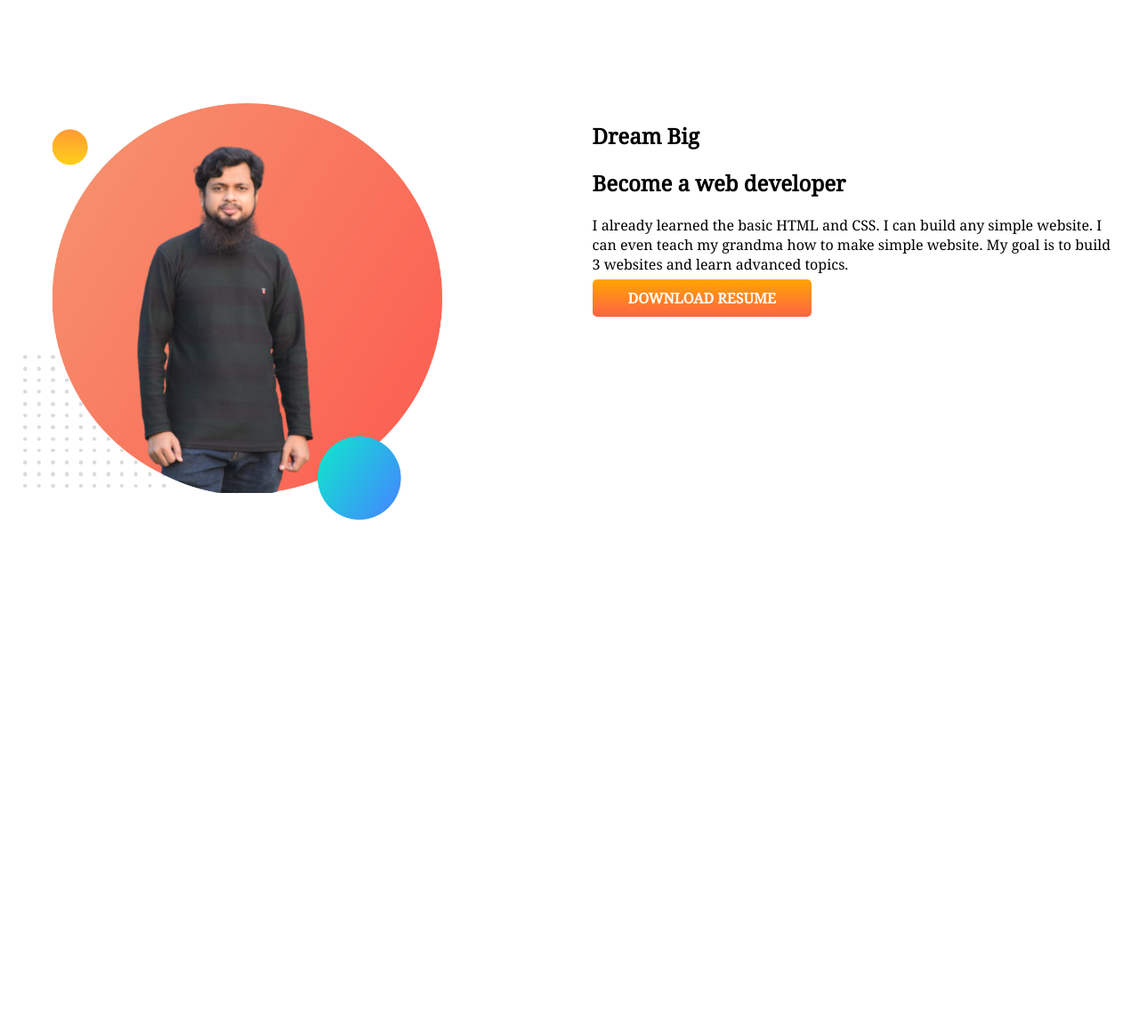
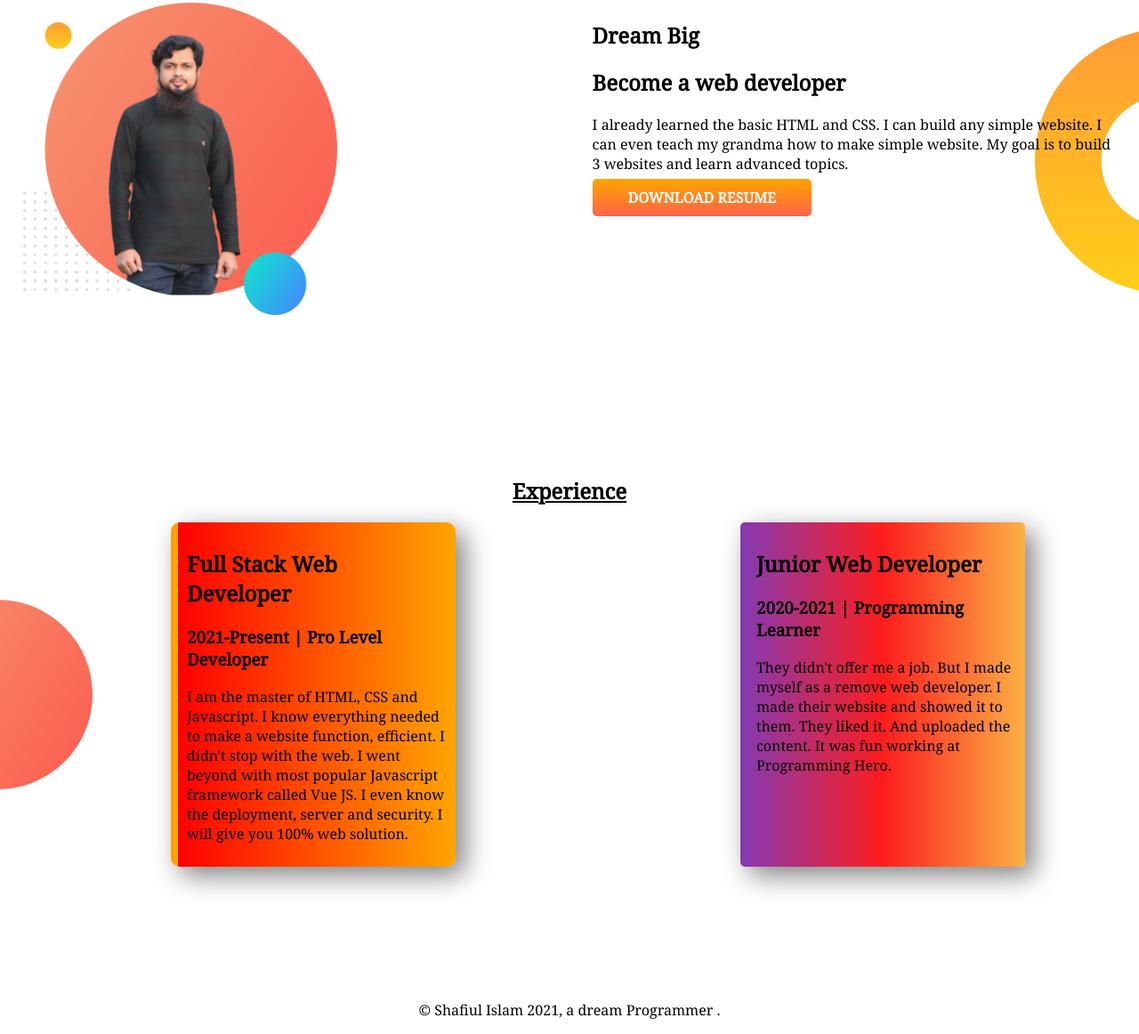
Before and after one commit to Sgit76/developer-portfolio-2, a plain HTML site: page index.html in a window 1280 px wide. Shown: the part 568-1730 px from the top of the page at 89% size. Before the commit the page ends 1333 px from the top, so only its background shows below. Drawn offline with Linux system fonts and the light colour scheme.

Commit message:
experience item updated

```diff
--- a/index.html
+++ b/index.html
@@ -11,13 +11,13 @@
     <link rel="stylesheet" href="style.css">
 </head>
 <body>
-    <section class="top-banner">
+    <section class="top-banner section-flex">
         <div class="half-width">
             <h1> <span class="welcome-color">Welcome To</span> </h1>
             <h1> <span class="my-name-color">Shafiul Islam</span> <span class="my-name-color2">Portfolio</span> </h1>
             <h3>I am a Computer science Engineer </h3>
             <p>
-                I'm Graduated from reputed university in Computer Science and engineering.I'm worked at Samsung as a IT Executive in software development depeartment.My main work is web application development.
+                I'm Graduated from reputed university in Computer Science and engineering.I'm worked at softwar firm as a IT Executive in software development depeartment.My main work is web application development.
             </p>
             <a class="link-button" target="_blank" href="https://www.linkedin.com/" >HIRE ME</a>
         </div>
@@ -25,7 +25,7 @@
             <img src="images/my-bg-pic-2.png" alt="me">
         </div>
     </section>
-    <section>
+    <section class="side-banner section-flex">
         <div class="half-width">
             <img src="images/my-bg-pic1.png" alt="my pic">
         </div>
@@ -38,5 +38,27 @@
             <a class="link-button" href="" target="_blank">DOWNLOAD RESUME</a>
         </div>
     </section>
+    <section>
+        <h1 style="text-align: center;"><u>Experience</u></h1>
+        <div class="bottom-banner section-flex">
+            <div id="border-design-full-stack" class="experience-item half-width">
+                <h2>Full Stack Web Developer</h2>
+                <h3>2021-Present | Pro Level Developer</h3>
+                <p>
+                    I am the master of HTML, CSS and Javascript. I know everything needed to make a website function, efficient. I didn't stop with the web. I went beyond with most popular Javascript framework called Vue JS. I even know the deployment, server and security. I will give you 100% web solution.
+                </p>
+            </div>
+            <div id="border-design-junior" class="experience-item half-width">
+                <h2>Junior Web Developer</h2>
+                <h3>2020-2021 | Programming Learner</h3>
+                <p>
+                    They didn't offer me a job. But I made myself as a remove web developer. I made their website and showed it to them. They liked it. And uploaded the content. It was fun working at Programming Hero.
+                </p>
+            </div>
+        </div>
+    </section>
+    <footer>
+       <p>© Shafiul Islam 2021, a dream Programmer . </p>
+    </footer>
 </body>
 </html>
--- a/style.css
+++ b/style.css
@@ -14,7 +14,7 @@ body{
 .welcome-color{
     color:rgb(231, 99, 121);
 }
-section{
+.section-flex{
     display: flex;
     margin-bottom: 150px;
 }
@@ -23,7 +23,7 @@ section{
     padding:2%;
 }
 .half-width img{
-    width: 80%;
+    width: 60%;
 }
 .link-button{
     text-decoration: none;
@@ -37,3 +37,45 @@ section{
     background-image: url(images/top-banner.png);
     background-repeat: no-repeat;
 }
+.side-banner{
+    background-image: url(images/dream-bg.png);
+    background-repeat: no-repeat;
+    background-position: right ;
+}
+.bottom-banner{
+    background-image: url(images/exp-bg.png);
+    background-repeat: no-repeat;
+    background-position:left ;
+}
+.experience-item {
+    box-shadow: 10px 10px 30px grey;
+    width: 40%;
+    margin-left: 15%;
+    margin-right: 10%;
+    padding-left: 10px;
+    border-radius: 10px;
+}
+#border-design-full-stack{
+    border-left: 7px solid;
+    /*border-image: linear-gradient(#833ab4 , #fd1d1d , #fcb045);*/
+    border-image-slice: 1;
+    background: linear-gradient(to right, red, orange);
+    padding: 10px;
+    border-left: 8px solid transparent;
+
+}
+#border-design-junior{
+    background:
+     /*linear-gradient(white,white) padding-box, /*this is your grey background*/
+     linear-gradient(to right, #833ab4, #fd1d1d , #fcb045 ) border-box;
+    /*color: #313149;*/
+    padding:10px;
+    border-left: 8px solid transparent;
+    Border-radius:5px;
+    display:inline-block;
+}
+
+
+footer{
+    text-align:center;
+}
```
